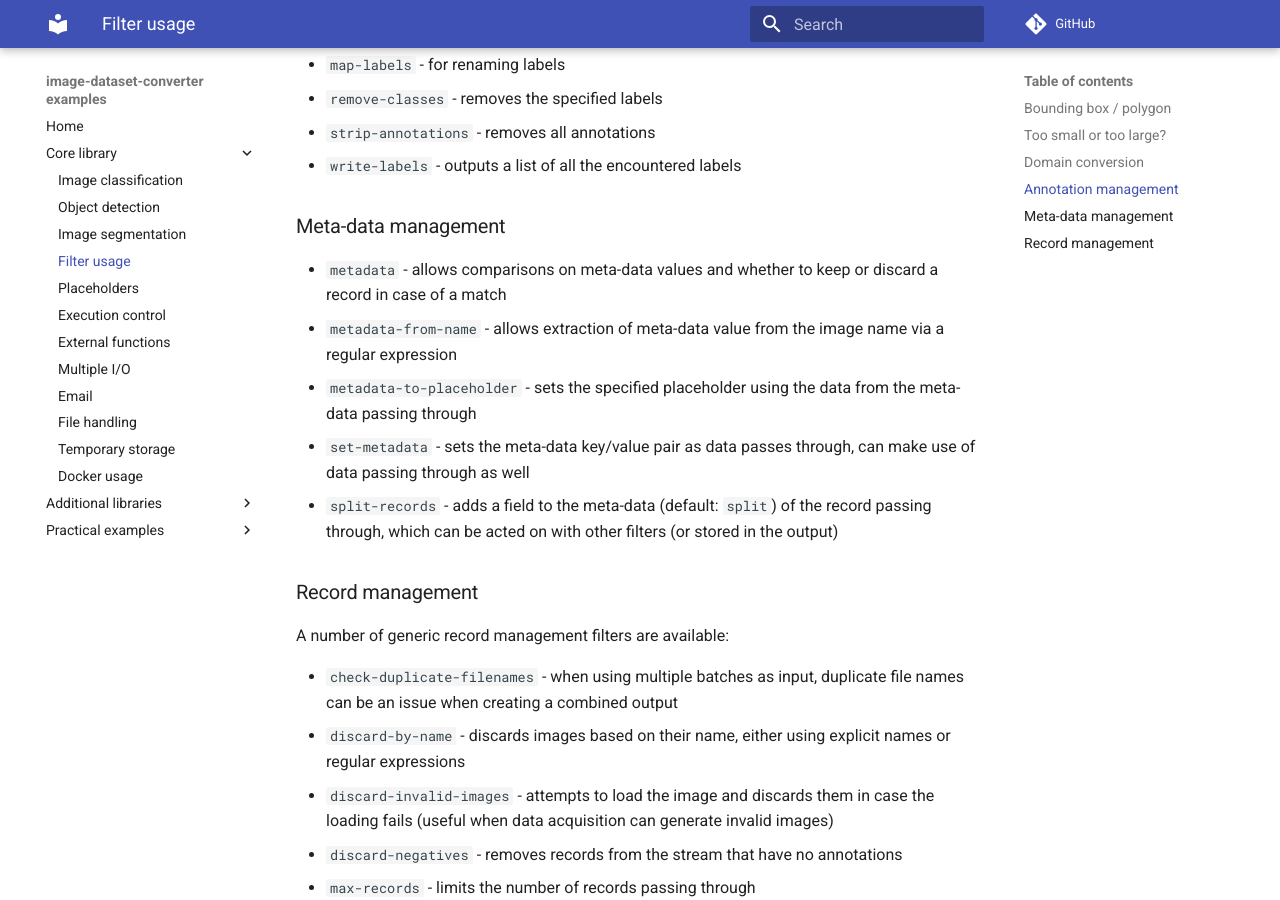
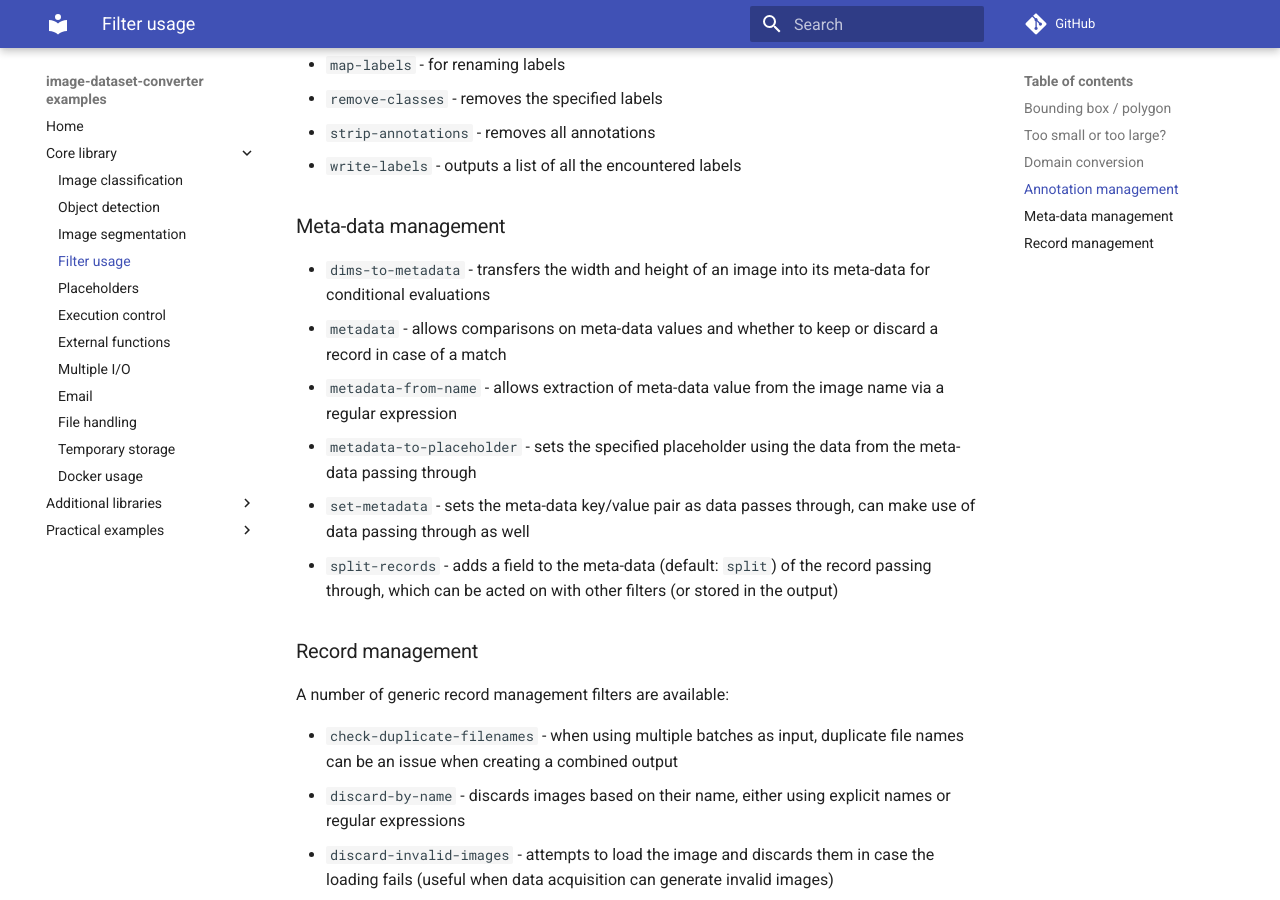
Before and after one commit to waikato-datamining/image-dataset-converter-examples, an MkDocs documentation site: the page built from docs/filters.md, in a window 1280 px wide and 900 px high, scrolled down 1186 px. Built offline with MkDocs 1.6.1 and Material for MkDocs 9.7.7, drawn with Linux system fonts in a browser that asks for light colours; comment, search, counter and statistics services are not loaded.

Commit message:
added dims-to-metadata

```diff
--- a/docs/filters.md
+++ b/docs/filters.md
@@ -53,6 +53,7 @@ dimension-discarder \
 
 ## Meta-data management
 
+* `dims-to-metadata` - transfers the width and height of an image into its meta-data for conditional evaluations
 * `metadata` - allows comparisons on meta-data values and whether to keep or discard a record in case of a match
 * `metadata-from-name` - allows extraction of meta-data value from the image name via a regular expression
 * `metadata-to-placeholder` - sets the specified placeholder using the data from the meta-data passing through
```
